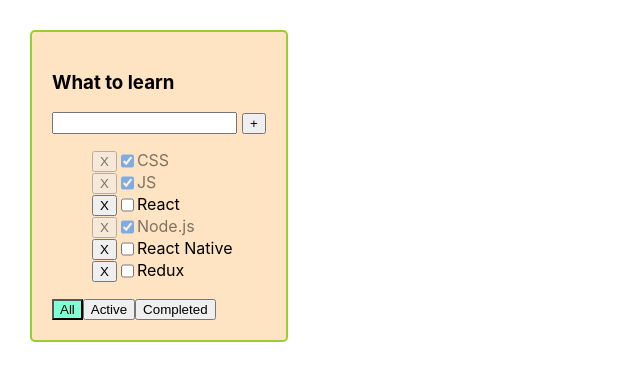
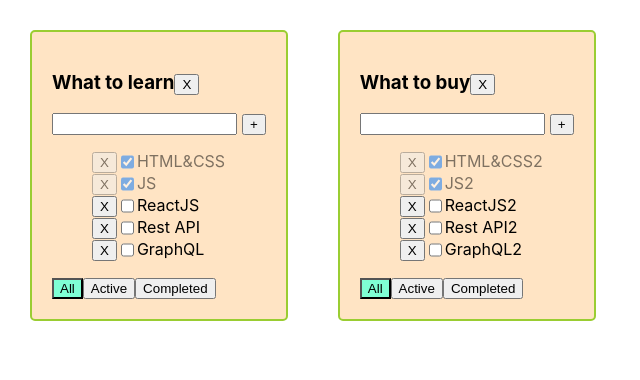
Before and after one commit to Diana-Balaban98/TaskMaster_Pro, a React (Create React App) app: page / in a window 1280 px wide. Shown: the top 380 px of the page, without its empty margins (0-640 px from the left). Built offline with nearby package versions, Linux system fonts and the light colour scheme.

Commit message:
change todolist

```diff
--- a/src/App.tsx
+++ b/src/App.tsx
@@ -6,60 +6,111 @@ import {v1} from "uuid"
 
 export type FilterValuesType = "all" | "completed" | "active"
 
+type TodolistType = {
+    id: string
+    title: string
+    filter: FilterValuesType
+}
+
+type TaskAssocType = {
+    [key: string]: TaskType[]
+}
+
 const App = () => {
 
-    const [tasks, setTasks] = useState<Array<TaskType>>( [
-        {id: v1(), title: "CSS", isDone: true},
-        {id: v1(), title: "JS", isDone: true},
-        {id: v1(), title: "React", isDone: false},
-        {id: v1(), title: "Node.js", isDone: true},
-        {id: v1(), title: "React Native", isDone: false},
-        {id: v1(), title: "Redux", isDone: false},
-    ])
+    // const [tasks, setTasks] = useState<Array<TaskType>>( [
+    //     {id: v1(), title: "CSS", isDone: true},
+    //     {id: v1(), title: "JS", isDone: true},
+    //     {id: v1(), title: "React", isDone: false},
+    //     {id: v1(), title: "Node.js", isDone: true},
+    //     {id: v1(), title: "React Native", isDone: false},
+    //     {id: v1(), title: "Redux", isDone: false},
+    // ])
 
 
-    const addTasks = (title: string) => {
+    const addTasks = (todolistId: string, title: string) => {
         let newTask = {id: v1(), title: title, isDone: false}
-        setTasks([newTask, ...tasks])
+        setTasks({...tasks, [todolistId]: [newTask, ...tasks[todolistId]]})
+        // setTasks([newTask, ...tasks])
     }
 
-    const changeStatus = (taskId: string, checkedValue: boolean) => {
-        setTasks(tasks.map(el => el.id === taskId ? {...el, isDone: checkedValue} : el))
+    function removeTask(todolistId: string, taskId: string) {
+        setTasks({...tasks, [todolistId]: tasks[todolistId].filter(el => el.id !== taskId)})
+        // let filteredTasks = tasks.filter(t => t.id !== id)
+        // setTasks(filteredTasks);
     }
 
 
-    let [filter, setFilter] = useState<FilterValuesType>("all")
+    // let [filter, setFilter] = useState<FilterValuesType>("all")
 
-    function removeTask(id: string) {
-        let filteredTasks = tasks.filter(t => t.id !== id)
-        setTasks(filteredTasks);
+    let todolistID1 = v1();
+    let todolistID2 = v1();
+
+    let [todolists, setTodolists] = useState<TodolistType[]>([
+        {id: todolistID1, title: 'What to learn', filter: 'all'},
+        {id: todolistID2, title: 'What to buy', filter: 'all'},
+    ])
+
+    let [tasks, setTasks] = useState({
+        [todolistID1]: [
+            {id: v1(), title: "HTML&CSS", isDone: true},
+            {id: v1(), title: "JS", isDone: true},
+            {id: v1(), title: "ReactJS", isDone: false},
+            {id: v1(), title: "Rest API", isDone: false},
+            {id: v1(), title: "GraphQL", isDone: false},
+        ],
+        [todolistID2]: [
+            {id: v1(), title: "HTML&CSS2", isDone: true},
+            {id: v1(), title: "JS2", isDone: true},
+            {id: v1(), title: "ReactJS2", isDone: false},
+            {id: v1(), title: "Rest API2", isDone: false},
+            {id: v1(), title: "GraphQL2", isDone: false},
+        ]
+    });
+
+
+    const changeStatus = (todolistId: string, taskId: string, checkedValue: boolean) => {
+        setTasks({...tasks, [todolistId]:tasks[todolistId].map(el => el.id === taskId ? {...el, isDone: checkedValue} : el)})
+        // setTasks(tasks.map(el => el.id === taskId ? {...el, isDone: checkedValue} : el))
     }
 
-    function changeFilter(value: FilterValuesType) {
-            setFilter(value)
+    function changeFilter(todolistId: string, value: FilterValuesType) {
+        setTodolists(todolists.map(el => el.id === todolistId ? {...el, filter: value} : el))
+        // setFilter(value)
     }
 
-    let taskForTodolist = tasks;
-
-    if (filter === "completed") {
-        taskForTodolist = tasks.filter(t => t.isDone  === true)
-    }
-
-    if (filter === "active") {
-        taskForTodolist = tasks.filter(t => t.isDone  === false)
+    const removeTodolist = (todolistId: string) => {
+        setTodolists(todolists.filter(el => el.id !== todolistId))
+        delete tasks[todolistId]
     }
 
 
     return (
         <div className="App">
-            <Todolist
-                title="What to learn"
+            {todolists.map(el => {
+                let taskForTodolist = tasks[el.id];
+
+                if (el.filter === "completed") {
+                    taskForTodolist = tasks[el.id].filter(t => t.isDone === true)
+                }
+
+                if (el.filter === "active") {
+                    taskForTodolist = tasks[el.id].filter(t => t.isDone === false)
+                }
+
+                return <Todolist
+                    key={el.id}
+                    todolistId={el.id}
+                    title={el.title}
                     tasks={taskForTodolist}
                     removeTask={removeTask}
                     changeFilter={changeFilter}
                     addTasks={addTasks}
                     changeStatus={changeStatus}
+                    filter={el.filter}
+                    removeTodolist={removeTodolist}
                 />
+            })}
         </div>
     );
 }
--- a/src/TodoList.tsx
+++ b/src/TodoList.tsx
@@ -11,18 +11,21 @@ export type TaskType = {
 }
 
 type TodolistPropsType = {
+    todolistId: string
     title: string
     tasks: Array<TaskType>
-    removeTask: (id: string) => void
-    changeFilter: (value: FilterValuesType) => void
-    addTasks: (title: string) => void
-    changeStatus: (taskId: string, checkedValue: boolean) => void
+    removeTask: (todolistId: string, id: string) => void
+    changeFilter: (todolistId: string, value: FilterValuesType) => void
+    addTasks: (todolistId: string, title: string) => void
+    changeStatus: (todolistId: string, taskId: string, checkedValue: boolean) => void
+    filter: FilterValuesType
+    removeTodolist: (todolistId: string) => void
 }
 
 export const Todolist = (props: TodolistPropsType) => {
 
     const [newTask, setNewTask] = useState<string>("")
-    const [error, setError] = useState< string | boolean>("")
+    const [error, setError] = useState<string | boolean>("")
     const [buttonName, setButtonName] = useState<FilterValuesType>("all")
 
     const onChangeInputHandler = (event: ChangeEvent<HTMLInputElement>) => {
@@ -31,48 +34,56 @@ export const Todolist = (props: TodolistPropsType) => {
     }
 
     const removeHandler = (filter: FilterValuesType) => {
-        props.changeFilter(filter)
+        props.changeFilter(props.todolistId, filter)
         setButtonName(filter)
     }
 
     const onClickHandler = () => {
         if (newTask.trim() !== "") {
-            props.addTasks(newTask.trim())
+            props.addTasks(props.todolistId, newTask.trim())
             setNewTask("")
-        } else  {
+        } else {
             setError("Title is required")
         }
     }
 
     const onKeyPressHandler = (event: React.KeyboardEvent<HTMLInputElement>) => {
-            if (event.key  === "Enter") {
-                onClickHandler()
-            }
+        if (event.key === "Enter") {
+            onClickHandler()
+        }
     }
 
-    const removeTaskHandler = (tID: string) => {
-            props.removeTask(tID)
+    const removeTaskHandler = (ID: string) => {
+        props.removeTask(props.todolistId, ID)
     }
 
     const changeStatusHandler = (e: ChangeEvent<HTMLInputElement>, id: string) => {
-        props.changeStatus(id, e.currentTarget.checked)
+        props.changeStatus(props.todolistId, id, e.currentTarget.checked)
     }
 
     const mappedTasks = props.tasks.map((task, index) => {
 
-        return <li className={task.isDone? s.isDone : ""} style={{display: "flex"}} key={index}>
+        return <li className={task.isDone ? s.isDone : ""} style={{display: "flex"}} key={index}>
             <Button name={"X"} callBack={() => removeTaskHandler(task.id)}/>
-            <input value={newTask} type="checkbox" checked={task.isDone} onChange={(e) => changeStatusHandler(e, task.id)}/>
+            <input value={newTask} type="checkbox" checked={task.isDone}
+                   onChange={(e) => changeStatusHandler(e, task.id)}/>
             <span>{task.title}</span>
         </li>
     })
 
+    const removeTodolistHandler = () => {
+        props.removeTodolist(props.todolistId)
+    }
 
     return (
         <div className="todolist">
-            <h3>{props.title}</h3>
+            <h3>
+                {props.title}
+                <button onClick={removeTodolistHandler}>X</button>
+            </h3>
             <div style={{display: "flex"}}>
-                <input className={error ? s.error : ""} style={{marginRight: "5px"}} value={newTask} onChange={onChangeInputHandler} onKeyPress={onKeyPressHandler}/>
+                <input className={error ? s.error : ""} style={{marginRight: "5px"}} value={newTask}
+                       onChange={onChangeInputHandler} onKeyPress={onKeyPressHandler}/>
                 <Button name={"+"} callBack={onClickHandler}/>
             </div>
             {error && <div className={s.errorMessage}>{error}</div>}
@@ -82,9 +93,15 @@ export const Todolist = (props: TodolistPropsType) => {
                 }
             </ul>
             <div>
-                <button className={buttonName === "all" ? s.activeFilter : ""} onClick={() => removeHandler("all")}>All</button>
-                <button className={buttonName === "active" ? s.activeFilter : ""} onClick={() => removeHandler("active")}>Active</button>
-                <button className={buttonName === "completed" ? s.activeFilter : ""} onClick={() => removeHandler("completed")}>Completed</button>
+                <button className={buttonName === "all" ? s.activeFilter : ""}
+                        onClick={() => removeHandler("all")}>All
+                </button>
+                <button className={buttonName === "active" ? s.activeFilter : ""}
+                        onClick={() => removeHandler("active")}>Active
+                </button>
+                <button className={buttonName === "completed" ? s.activeFilter : ""}
+                        onClick={() => removeHandler("completed")}>Completed
+                </button>
             </div>
         </div>
     )
```
Lines whose indentation alone changed are shown as unchanged.
